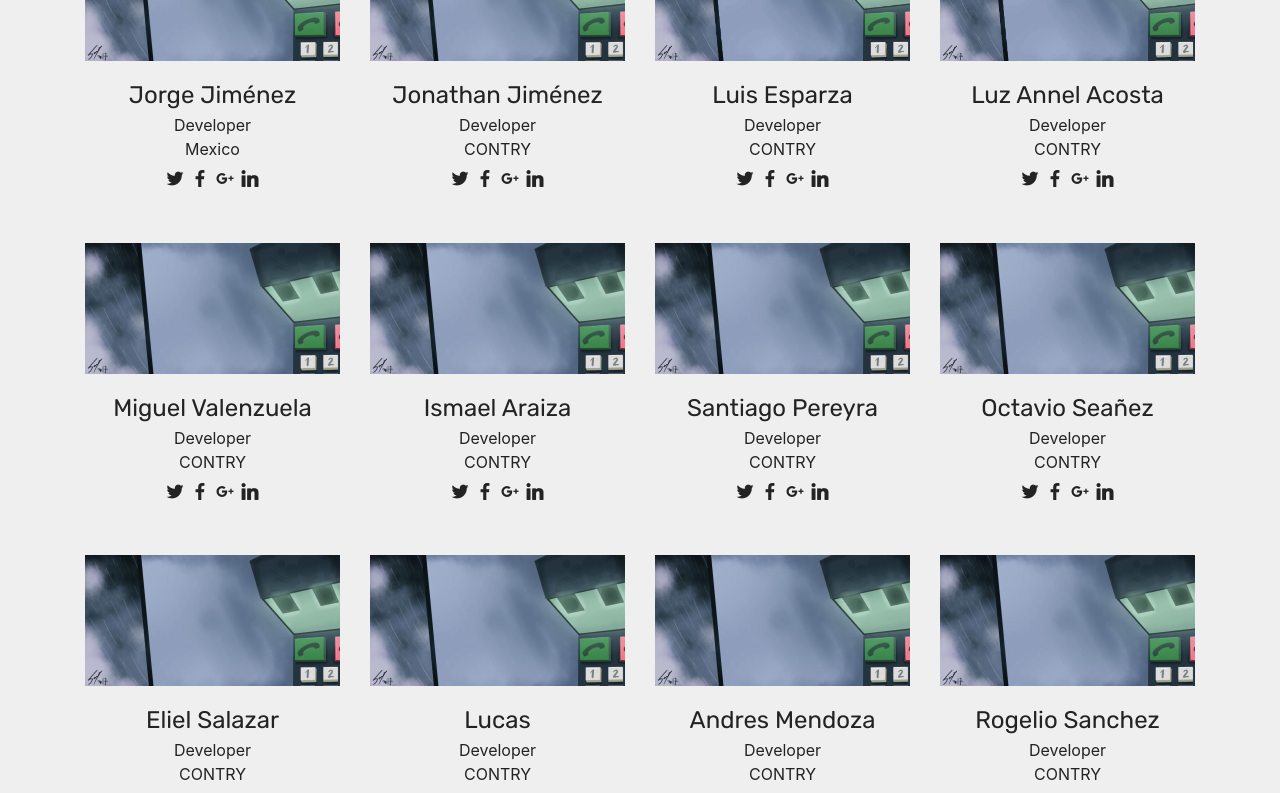
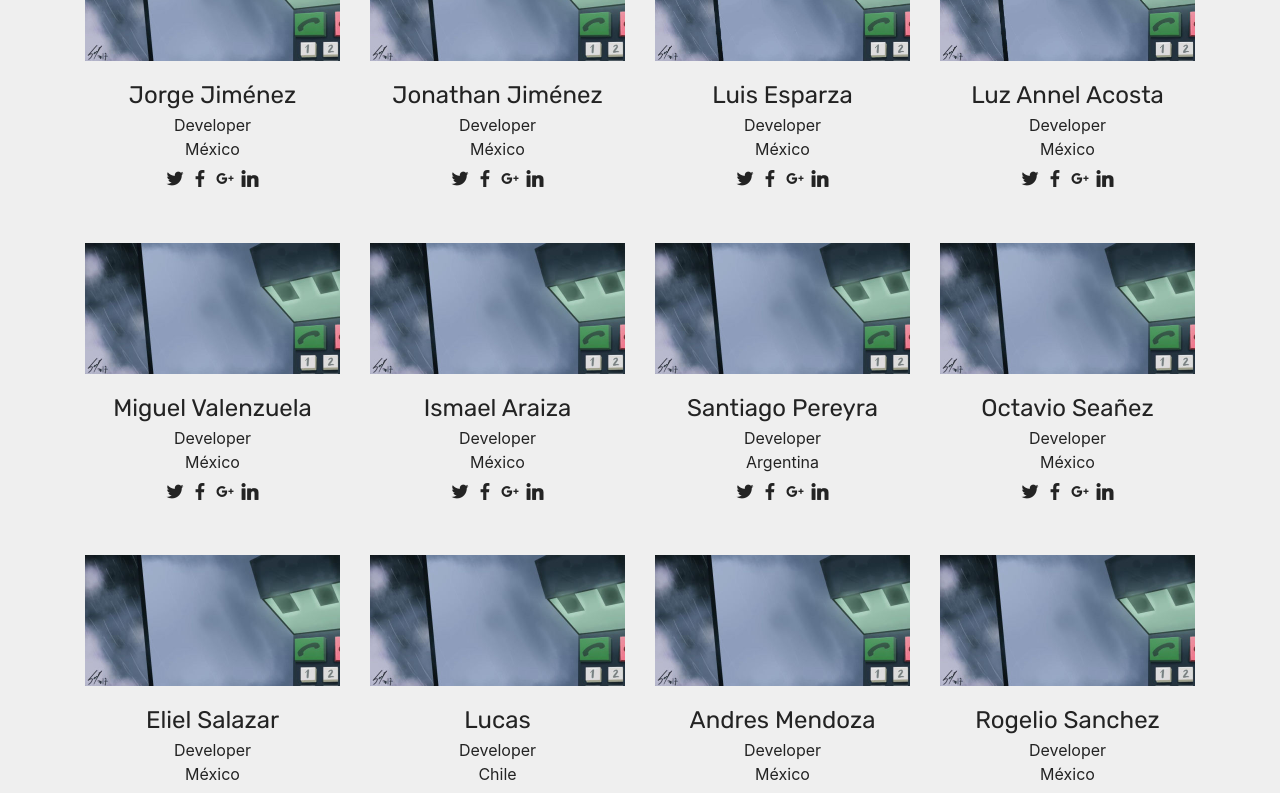
Before and after one commit to DrWhooves94/OvertimeGames, a plain HTML site: page index.html in a window 1280 px wide. Shown: the part 4060-4853 px from the top of the page. Drawn offline with Linux system fonts and the light colour scheme; files whose address does not match are found by name.

Commit message:
Nacionalidades y cambio de Logo3.png
Se agregaron las respectivas nacionalidades para cada uno de los integrantes.
Se cambio el Logo3.png por otro mas circular.

```diff
--- a/index.html
+++ b/index.html
@@ -331,7 +331,7 @@
                         <p>Developer</p>
                     </div>
                     <div class="item-role px-2">
-                        <p>Mexico</p>
+                        <p>México</p>
                     </div>
                     <div class="item-social pt-2">
                         <a href="https://twitter.com/OvertimeGames" target="_blank">
@@ -368,7 +368,7 @@
                         <p>Developer</p>
                     </div>
                     <div class="item-role px-2">
-                        <p>CONTRY</p>
+                        <p>México</p>
                     </div>
                     <div class="item-social pt-2">
                         <a href="https://twitter.com/OvertimeGames" target="_blank">
@@ -405,7 +405,7 @@
                         <p>Developer</p>
                     </div>
                     <div class="item-role px-2">
-                        <p>CONTRY</p>
+                        <p>México</p>
                     </div>
                     <div class="item-social pt-2">
                         <a href="https://twitter.com/OvertimeGames" target="_blank">
@@ -443,7 +443,7 @@
                         <p>Developer</p>
                     </div>
                     <div class="item-role px-2">
-                        <p>CONTRY</p>
+                        <p>México</p>
                     </div>
                     <div class="item-social pt-2">
                         <a href="https://twitter.com/OvertimeGames" target="_blank">
@@ -481,7 +481,7 @@
                         <p>Developer</p>
                     </div>
                     <div class="item-role px-2">
-                        <p>CONTRY</p>
+                        <p>México</p>
                     </div>
                     <div class="item-social pt-2">
                         <a href="https://twitter.com/OvertimeGames" target="_blank">
@@ -519,7 +519,7 @@
                         <p>Developer</p>
                     </div>
                     <div class="item-role px-2">
-                        <p>CONTRY</p>
+                        <p>México</p>
                     </div>
                     <div class="item-social pt-2">
                         <a href="https://twitter.com/OvertimeGames" target="_blank">
@@ -557,7 +557,7 @@
                         <p>Developer</p>
                     </div>
                     <div class="item-role px-2">
-                        <p>CONTRY</p>
+                        <p>Argentina</p>
                     </div>
                     <div class="item-social pt-2">
                         <a href="https://twitter.com/OvertimeGames" target="_blank">
@@ -595,7 +595,7 @@
                         <p>Developer</p>
                     </div>
                     <div class="item-role px-2">
-                        <p>CONTRY</p>
+                        <p>México</p>
                     </div>
                     <div class="item-social pt-2">
                         <a href="https://twitter.com/OvertimeGames" target="_blank">
@@ -633,7 +633,7 @@
                         <p>Developer</p>
                     </div>
                     <div class="item-role px-2">
-                        <p>CONTRY</p>
+                        <p>México</p>
                     </div>
                     <div class="item-social pt-2">
                         <a href="https://twitter.com/OvertimeGames" target="_blank">
@@ -671,7 +671,7 @@
                         <p>Developer</p>
                     </div>
                     <div class="item-role px-2">
-                        <p>CONTRY</p>
+                        <p>Chile</p>
                     </div>
                     <div class="item-social pt-2">
                         <a href="https://twitter.com/OvertimeGames" target="_blank">
@@ -709,7 +709,7 @@
                         <p>Developer</p>
                     </div>
                     <div class="item-role px-2">
-                        <p>CONTRY</p>
+                        <p>México</p>
                     </div>
                     <div class="item-social pt-2">
                         <a href="https://twitter.com/OvertimeGames" target="_blank">
@@ -747,7 +747,7 @@
                         <p>Developer</p>
                     </div>
                     <div class="item-role px-2">
-                        <p>CONTRY</p>
+                        <p>México</p>
                     </div>
                     <div class="item-social pt-2">
                         <a href="https://twitter.com/OvertimeGames" target="_blank">
@@ -785,7 +785,7 @@
                         <p>Developer</p>
                     </div>
                     <div class="item-role px-2">
-                        <p>CONTRY</p>
+                        <p>México</p>
                     </div>
                     <div class="item-social pt-2">
                         <a href="https://twitter.com/OvertimeGames" target="_blank">
```
Also changed, not shown: assets/images/Logo3.png.
